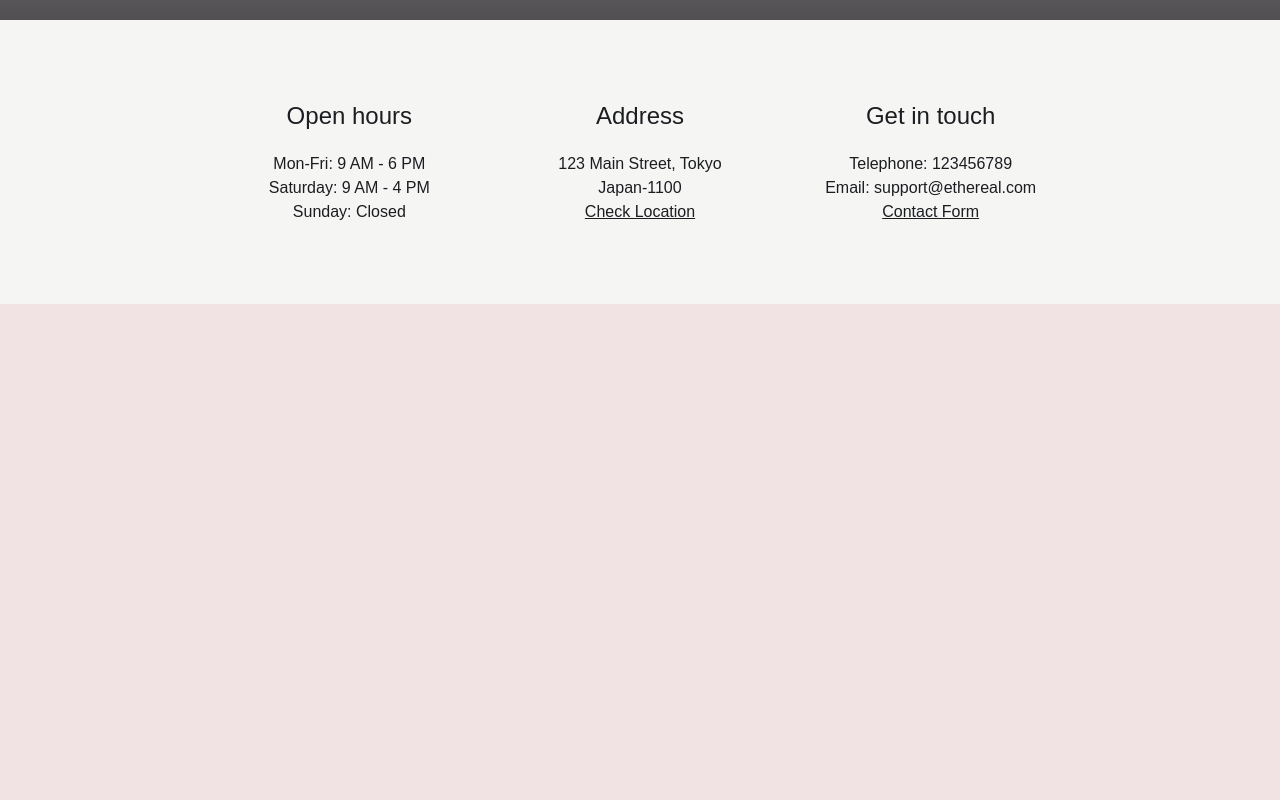
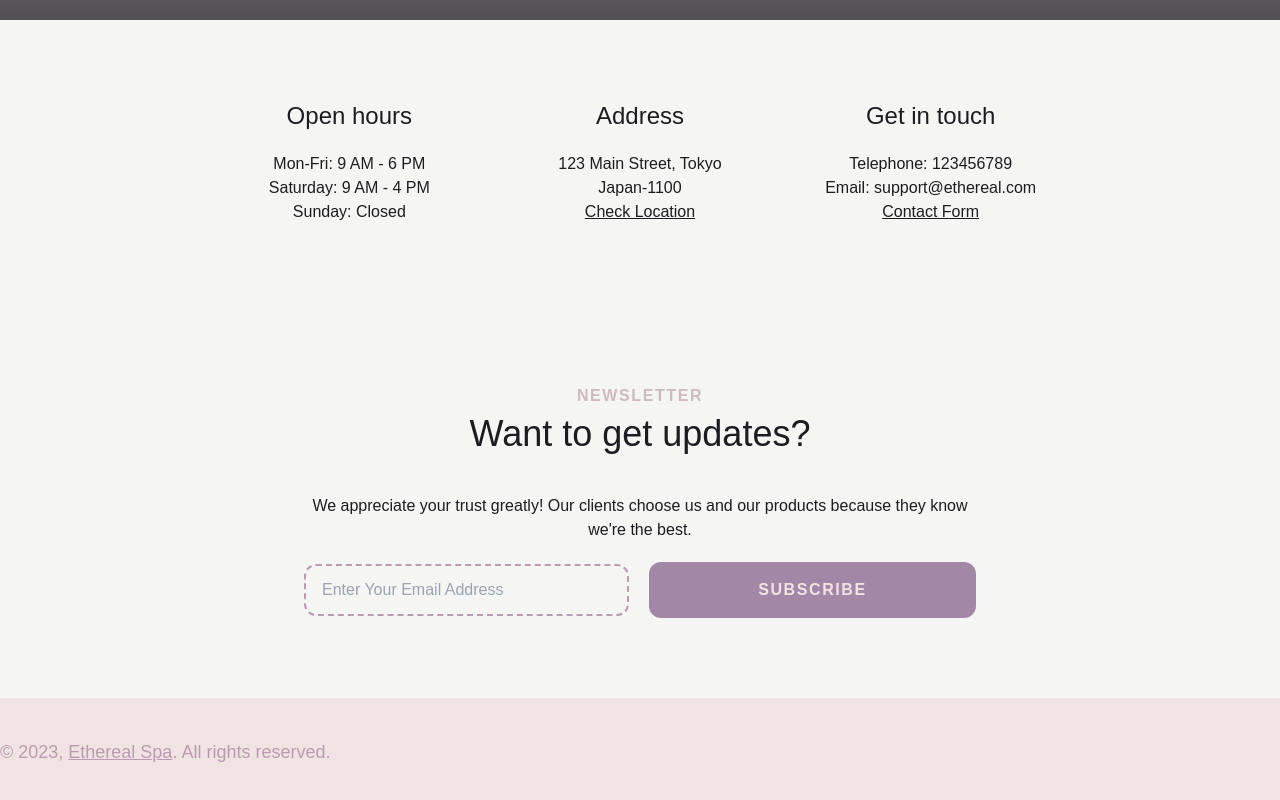
Before and after one commit to Koushik1110/Ethereal-2nd-attempt, a plain HTML site: page index.html in a window 1280 px wide. Shown: the part 4386-5186 px from the top of the page. Before the commit the page ends 4690 px from the top, so only its background shows below. Drawn offline with nearby package versions, Linux system fonts and the light colour scheme; a web font is replaced by a local one.

Commit message:
Footer and media query done

```diff
--- a/index.html
+++ b/index.html
@@ -1,5 +1,5 @@
 <!DOCTYPE html>
-<html lang="en">
+<html lang="en" class="overflow-x-hidden">
   <head>
     <meta charset="UTF-8" />
     <meta name="viewport" content="width=device-width, initial-scale=1.0" />
@@ -60,7 +60,7 @@
         >
 
         <!-- NAV LINKS -->
-        <ul class="flex gap-5 items-center">
+        <ul class="gap-5 items-center hidden sm:flex">
           <li>
             <a
               href="#"
@@ -117,7 +117,8 @@
           class="relative z-[2] w-full h-full container py-20 flex flex-col items-center text-center justify-center gap-5"
         >
           <!-- px-56 was taken for unresponsive paragraph container -->
-          <h1 class="text-7xl text-white font-semibold max-w-5xl">
+          <h1 class="text-3xl sm:text-4xl
+          md:text-5xl lg:text-6xl xl:text-7xl text-white font-semibold max-w-5xl">
             Unveiling Radiance in Our Exclusive 'For Her' Oasis
           </h1>
           <p class="text-gray max-w-6xl">
@@ -174,7 +175,7 @@
         </div>
 
         <!-- SERVICES WRAPPER -->
-        <div class="container grid grid-cols-3 px-32 gap-10 pb-20">
+        <div class="container grid grid-cols-1 sm:grid-cols-3 px-32 gap-10 pb-20">
           <!-- px-32 is used in exchange of container -->
 
           <!-- SERVICE 1 -->
@@ -313,7 +314,7 @@
           </div>
 
           <!-- POPULAR SERVICES WRAPPER -->
-          <div class="container grid grid-cols-4 gap-10 px-36">
+          <div class="container grid grid-cols-1 sm:grid-cols-2 md:grid-cols-4 gap-10 px-36">
             <!-- px-36 is for container -->
 
             <!-- POPULAR SERVICE 1 -->
@@ -712,9 +713,50 @@
           </div>
         </div>
       </section>
+
+      <!-- NEWSLETTER -->
+      <section class="py-20 bg-stone-100">
+        <!-- SECTION TITLE -->
+        <div
+          class="container text-center flex flex-col items-center gap-1.5 mb-10"
+        >
+          <span class="uppercase text-gray font-semibold tracking-widest"
+            >Newsletter</span
+          >
+          <h3 class="text-4xl font-medium max-w-lg">Want to get updates?</h3>
+        </div>
+
+        <form class="container max-w-2xl text-center flex flex-col gap-5">
+          <p>
+            We appreciate your trust greatly! Our clients choose us and our
+            products because they know we're the best.
+          </p>
+
+          <div
+            class="flex flex-col sm:flex-row gap-5 items-center text-black/60"
+          >
+            <input
+              type="email"
+              placeholder="Enter Your Email Address"
+              class="w-full px-4 py-3 bg-transparent border-2 border-dashed border-cream rounded-xl outline-none"
+            />
+            <button
+              type="submit"
+              class="bg-violet rounded-xl px-5 py-4 uppercase text-white font-semibold tracking-widest hover:bg-cream transition duration-300 ease-in-out w-full"
+            >
+              Subscribe
+            </button>
+          </div>
+        </form>
+      </section>
     </main>
 
     <!-- FOOTER -->
-    <footer></footer>
+    <footer class="py-10">
+      <p class="container text-cream text-lg text-center sm:text-left">
+        &copy; 2023, <span class="underline">Ethereal Spa</span>. All rights
+        reserved.
+      </p>
+    </footer>
   </body>
 </html>
```
